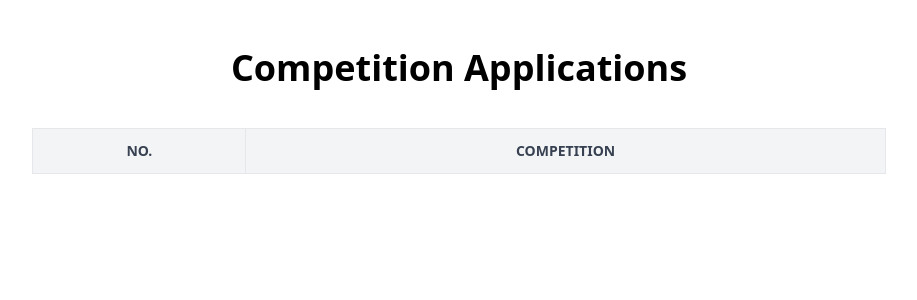
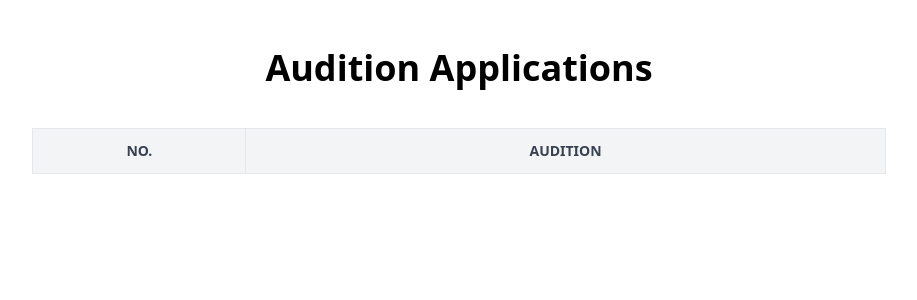
Before and after one commit to llOriginaljuonll/rosha_application, a Django app: page / in a window 1280 px wide. Shown: the part 51-351 px from the top of the page, without its empty margins (181-1098 px from the left). Run offline with Django 5.2, Linux system fonts and the light colour scheme; the visitor is signed in with stand-in values (Sample User, id 1); data that the repository does not hold is empty; style sheets or scripts are compiled from the project's sources; some libraries are stand-ins or nearby versions.

Commit message:
rename competition to audition

```diff
--- a/apps/events/audition/forms.py
+++ b/apps/events/audition/forms.py
@@ -1,10 +1,10 @@
 from django import forms
-from apps.events.audition.models import Competition
+from apps.events.audition.models import Audition
 
-class CompetitionForm(forms.ModelForm):
+class AuditionForm(forms.ModelForm):
 
     class Meta:
-        model = Competition
+        model = Audition
         fields = ('__all__')
         widgets = {
             'concert_date': forms.DateInput(attrs={'type': 'date'}),
--- a/apps/events/audition/models.py
+++ b/apps/events/audition/models.py
@@ -2,7 +2,7 @@ from django.db import models
 from datetime import date
 from versatileimagefield.fields import VersatileImageField
 
-class Competition(models.Model):
+class Audition(models.Model):
     name = models.CharField(max_length=255)
     image = VersatileImageField('Image', upload_to='image/', null=True, blank=True)
     email = models.EmailField(default='rosha.thailand@gmail.com', null=True, blank=True)
--- a/apps/events/audition/urls.py
+++ b/apps/events/audition/urls.py
@@ -1,11 +1,11 @@
 from django.urls import path
 from apps.events.audition import views
 
-app_name = 'events'
+app_name = 'audition'
 
 urlpatterns = [
-    path('', views.CompetitionListView.as_view(),name='list'),
-    path('competition_form/', views.CompetitionCreateView.as_view(), name='form'),
-    path('competition_update/<pk>', views.CompetitionUpdateView.as_view(), name="update"),
-    path('competition_delete/<pk>', views.CompetitionDeleteView.as_view(), name="delete"),
+    path('', views.AuditionListView.as_view(),name='list'),
+    path('competition_form/', views.AuditionCreateView.as_view(), name='form'),
+    path('competition_update/<pk>', views.AuditionUpdateView.as_view(), name="update"),
+    path('competition_delete/<pk>', views.AuditionDeleteView.as_view(), name="delete"),
 ]
--- a/apps/events/audition/views.py
+++ b/apps/events/audition/views.py
@@ -1,31 +1,31 @@
 from django.views.generic import CreateView, ListView, UpdateView, DeleteView
-from apps.events.audition.models import Competition
-from apps.events.audition.forms import CompetitionForm
+from apps.events.audition.models import Audition
+from apps.events.audition.forms import AuditionForm
 from core.mixins import IsStaffMixin, IsActiveMixin
 from django.urls import reverse_lazy
 
-class CompetitionCreateView(IsStaffMixin, CreateView):
+class AuditionCreateView(IsStaffMixin, CreateView):
 
-    model = Competition
+    model = Audition
     object_name = "competition"
-    form_class = CompetitionForm
+    form_class = AuditionForm
     template_name = 'competition/competition_form.html'
 
     def get_success_url(self) -> str:
-        return reverse_lazy('competition:list')
+        return reverse_lazy('audition:list')
 
-class CompetitionUpdateView(IsStaffMixin, UpdateView):
+class AuditionUpdateView(IsStaffMixin, UpdateView):
 
-    model = Competition
-    form_class = CompetitionForm
+    model = Audition
+    form_class = AuditionForm
     template_name = 'competition/competition_update.html'
 
     def get_success_url(self) -> str:
-        return reverse_lazy('competition:list')
+        return reverse_lazy('audition:list')
 
-class CompetitionDeleteView(IsStaffMixin, DeleteView):
+class AuditionDeleteView(IsStaffMixin, DeleteView):
 
-    model = Competition
+    model = Audition
     success_url = "/"
 
     """Overide get method for Creating DeleteView without templates name"""
@@ -33,8 +33,8 @@ class CompetitionDeleteView(IsStaffMixin, DeleteView):
         return self.delete(request, *args, **kwargs)
 
 
-class CompetitionListView(IsActiveMixin, ListView):
+class AuditionListView(IsActiveMixin, ListView):
 
-    model = Competition
+    model = Audition
     template_name = 'competition/competition_list.html'
     context_object_name = 'competitions'
--- a/apps/participant/admin.py
+++ b/apps/participant/admin.py
@@ -1,6 +1,6 @@
 from django.contrib import admin
 from apps.participant.models import Participant
-from apps.events.audition.models import Competition
+from apps.events.audition.models import Audition
 from apps.referee.models import Score
 from django.db import models
 from django import forms
--- a/apps/participant/models.py
+++ b/apps/participant/models.py
@@ -3,11 +3,11 @@ from versatileimagefield.fields import VersatileImageField
 from embed_video.fields import EmbedVideoField
 from django.core.validators import RegexValidator
 from datetime import date
-from apps.events.audition.models import Competition
+from apps.events.audition.models import Audition
 from apps.accounts.models import CustomUser
 
 class Participant(models.Model):
-    competition = models.ForeignKey(Competition, on_delete=models.CASCADE)
+    competition = models.ForeignKey(Audition, on_delete=models.CASCADE)
     user = models.ForeignKey(CustomUser, on_delete=models.CASCADE)
     personal_info = models.TextField(max_length=255, blank=True, null=True)
     name = models.CharField(max_length=255)
--- a/apps/participant/views.py
+++ b/apps/participant/views.py
@@ -1,6 +1,6 @@
 from django.views.generic import DetailView, ListView, UpdateView, DeleteView
 from django.views.generic.edit import FormMixin
-from apps.events.audition.models import Competition
+from apps.events.audition.models import Audition
 from apps.participant.models import Participant
 from apps.participant.forms import ParticipantForm
 from apps.referee.models import Score
@@ -25,7 +25,7 @@ class ParticipantListView(IsEditorMixin, ListView):
         context["score"] = Score.objects.filter(id=self.kwargs.get('id'))
         for keys, values in self.kwargs.items():
             value = values
-        context["compt_name"] = Competition.objects.get(id=value).name
+        context["compt_name"] = Audition.objects.get(id=value).name
 
         return context
 
@@ -64,7 +64,7 @@ class ParticipantDetailView(DetailView):
 
 class ParticipantFormView(IsActiveMixin, DetailView, FormMixin):
 
-    model = Competition
+    model = Audition
     form_class = ParticipantForm
     template_name = 'participants/participant_form.html'
     context_object_name = 'competition'
--- a/templates/competition/competition_list.html
+++ b/templates/competition/competition_list.html
@@ -5,7 +5,7 @@
 {% block content %}
     <div class="w-8/12 h-full my-12 content-center mx-auto">
         <h1 class="text-4xl font-semibold text-center">
-            Competition Applications
+            Audition Applications
         </h1>
         <div class="mx-auto mt-10">
             <div class="relative sm:rounded-lg">
@@ -15,40 +15,40 @@
                             No.
                         </th>
                         <th scope="col" class="text-center py-3 border {% if user.is_judge and not user.is_staff %} w-10/12 {% elif  user.is_staff %} w-9/12 {% else %} w-full {% endif %}">
-                            Competition
+                            Audition
                         </th>
                     </thead>
                     <tbody>
-                        {% for competition in competitions %}
+                        {% for audition in auditions %}
                             <tr class="bg-white border dark:bg-gray-800 dark:border-gray-700">
                                 <th class="text-center text-md font-medium text-gray-900">{{ forloop.counter }}</th>
-                                <th scope="row" class="border-s flex justify-between px-6 py-2 text-md font-medium text-gray-900 whitespace-nowrap dark:text-white cursor-pointer hover:bg-gray-100 dark:hover:bg-gray-600"  onclick="location.href='{% url "participant:form" competition.id %}'">
-                                    <p>{{ competition.name }}</p>
+                                <th scope="row" class="border-s flex justify-between px-6 py-2 text-md font-medium text-gray-900 whitespace-nowrap dark:text-white cursor-pointer hover:bg-gray-100 dark:hover:bg-gray-600"  onclick="location.href='{% url "participant:form" audition.id %}'">
+                                    <p>{{ audition.name }}</p>
                                     {% if user.is_judge %}
                                         <a
                                             class="border border-white rounded-full px-1.5 bg-blue-500 hover:bg-blue-400 text-xs text-white font-normal cursor-default"
-                                            data-tooltip-target="tooptip-{{ competition.id }}"
+                                            data-tooltip-target="tooptip-{{ audition.id }}"
                                             data-tooltip-placement="left"
                                             href="">
-                                            {% if competition.participant_set.count <= 0 %}
+                                            {% if audition.participant_set.count <= 0 %}
                                                 -
                                             {% else %}
-                                                {{ competition.participant_set.count }}
+                                                {{ audition.participant_set.count }}
                                             {% endif %}
                                         </a>
-                                        <div id="tooptip-{{ competition.id }}" role="tooltip" class="absolute z-10 invisible inline-block px-2.5 py-1.5 text-xs font-medium text-white transition-opacity duration-300 bg-gray-900 rounded-lg opacity-0 tooltip dark:text-gray-800 dark:bg-gray-50">
+                                        <div id="tooptip-{{ audition.id }}" role="tooltip" class="absolute z-10 invisible inline-block px-2.5 py-1.5 text-xs font-medium text-white transition-opacity duration-300 bg-gray-900 rounded-lg opacity-0 tooltip dark:text-gray-800 dark:bg-gray-50">
                                             Amount of participants
                                             <div class="tooltip-arrow" data-popper-arrow></div>
                                         </div>
                                     {% endif %}
                                 </th>
                                 {% if user.is_judge %}
-                                    <th scope="row" class="w-1/12 py-2 text-center border-s border-t hover:bg-gray-100 cursor-pointer" onclick="location.href='{% url "participant:list" competition.id %}'">
+                                    <th scope="row" class="w-1/12 py-2 text-center border-s border-t hover:bg-gray-100 cursor-pointer" onclick="location.href='{% url "participant:list" audition.id %}'">
                                         Details
                                     </th>
                                 {% endif %}
                                 {% if user.is_staff %}
-                                    <th scope="row" class="w-1/12 py-2 text-center border-s border-t hover:bg-gray-100 cursor-pointer" onclick="location.href='{% url "competition:update" competition.id %}'">
+                                    <th scope="row" class="w-1/12 py-2 text-center border-s border-t hover:bg-gray-100 cursor-pointer" onclick="location.href='{% url "audition:update" audition.id %}'">
                                         Edit
                                     </th>
                                     <th scope="row" class="w-1/12 py-2 text-center text-red-500 border-s border-t hover:bg-gray-100 cursor-pointer" data-modal-target="popup-modal" data-modal-toggle="popup-modal">
@@ -72,8 +72,8 @@
                                                 <path stroke="currentColor" stroke-linecap="round" stroke-linejoin="round" stroke-width="2" d="M10 11V6m0 8h.01M19 10a9 9 0 1 1-18 0 9 9 0 0 1 18 0Z"/>
                                             </svg>
                                             <h3 class="mb-2 text-lg font-normal text-gray-500 dark:text-gray-400">Are you sure you want to delete</h3>
-                                            <h3 class="mb-5 text-lg font-bold text-gray-500 dark:text-gray-400">{{ competition.name }}?</h3>
-                                            <button data-modal-hide="popup-modal" type="button" class="text-white bg-red-600 hover:bg-red-800 focus:ring-4 focus:outline-none focus:ring-red-300 dark:focus:ring-red-800 font-medium rounded-lg text-sm inline-flex items-center px-5 py-2.5 text-center"  onclick="location.href='{% url "competition:delete" competition.id %}'">
+                                            <h3 class="mb-5 text-lg font-bold text-gray-500 dark:text-gray-400">{{ audition.name }}?</h3>
+                                            <button data-modal-hide="popup-modal" type="button" class="text-white bg-red-600 hover:bg-red-800 focus:ring-4 focus:outline-none focus:ring-red-300 dark:focus:ring-red-800 font-medium rounded-lg text-sm inline-flex items-center px-5 py-2.5 text-center"  onclick="location.href='{% url "audition:delete" audition.id %}'">
                                                 Yes, I'm sure
                                             </button>
                                             <button data-modal-hide="popup-modal" type="button" class="py-2.5 px-5 ms-3 text-sm font-medium text-gray-900 focus:outline-none bg-white rounded-lg border border-gray-200 hover:bg-gray-100 hover:text-blue-700 focus:z-10 focus:ring-4 focus:ring-gray-100 dark:focus:ring-gray-700 dark:bg-gray-800 dark:text-gray-400 dark:border-gray-600 dark:hover:text-white dark:hover:bg-gray-700">No, cancel</button>
--- a/templates/components/navbar.html
+++ b/templates/components/navbar.html
@@ -2,7 +2,7 @@
     <div class="max-w-full grid grid-cols-3 items-center justify-between mx-auto py-2.5 px-28">
         <ul class="flex flex-col p-4 md:p-0 mt-4 text-white font-medium text-lg border border-gray-100 rounded-lg md:space-x-8 rtl:space-x-reverse md:flex-row md:mt-0 md:border-0  dark:bg-gray-800 dark:border-gray-700">
             <li>
-                <a href="{% url "competition:list" %}" class="text-xl block py-2 px-3 rounded md:p-0" aria-current="page">Home</a>
+                <a href="{% url "audition:list" %}" class="text-xl block py-2 px-3 rounded md:p-0" aria-current="page">Home</a>
             </li>
         </ul>
         <ul></ul>
@@ -30,16 +30,16 @@
                         {% endif %}
                         {% if user.is_staff %}
                             <li class="border-b">
-                                <button id="competitionDropdownButton" data-dropdown-toggle="competitiondoubleDropdown" data-dropdown-placement="right-start" type="button" class="flex items-center w-full px-2 py-1.5 hover:bg-gray-100 dark:hover:bg-gray-600 dark:hover:text-white">
+                                <button id="auditionDropdownButton" data-dropdown-toggle="auditiondoubleDropdown" data-dropdown-placement="right-start" type="button" class="flex items-center w-full px-2 py-1.5 hover:bg-gray-100 dark:hover:bg-gray-600 dark:hover:text-white">
                                     <svg class="w-2.5 h-2.5 me-3 mt-[1px]" aria-hidden="true" xmlns="http://www.w3.org/2000/svg" fill="none" viewBox="0 0 6 10">
                                         <path stroke="currentColor" stroke-linecap="round" stroke-linejoin="round" stroke-width="2" d="M5 1 1 5l4 4"/>
                                     </svg>
-                                    <div>Competition</div>
+                                    <div>Audition</div>
                                 </button>
-                                <div id="competitiondoubleDropdown" class="z-10 hidden bg-white divide-y divide-gray-100 rounded-sm shadow w-44 dark:bg-gray-700">
-                                    <ul class="text-sm text-gray-700 dark:text-gray-200" aria-labelledby="competitionDropdownButton">
+                                <div id="auditiondoubleDropdown" class="z-10 hidden bg-white divide-y divide-gray-100 rounded-sm shadow w-44 dark:bg-gray-700">
+                                    <ul class="text-sm text-gray-700 dark:text-gray-200" aria-labelledby="auditionDropdownButton">
                                         <li>
-                                            <a href="{% url "competition:form" %}" class="block px-4 py-1.5 hover:bg-gray-100 dark:hover:bg-gray-600 dark:hover:text-white">Competition Form</a>
+                                            <a href="{% url "audition:form" %}" class="block px-4 py-1.5 hover:bg-gray-100 dark:hover:bg-gray-600 dark:hover:text-white">Competition Form</a>
                                         </li>
                                     </ul>
                                 </div>
@@ -73,7 +73,7 @@
                                         {% for app in user.participant_set.all %}
                                             <li class="border-b">
                                                 <a href="{% url "participant:detail" app.id %}" class="block px-4 py-1.5 hover:bg-gray-100 dark:hover:bg-gray-600 dark:hover:text-white">
-                                                    {{ app.competition.name|truncatewords:3 }} <br>
+                                                    {{ app.audition.name|truncatewords:3 }} <br>
                                                     {{ app.name }}
                                                 </a>
                                             </li>
```
Also changed, not shown: apps/participant/migrations/0001_initial.py, apps/referee/migrations/0001_initial.py.
